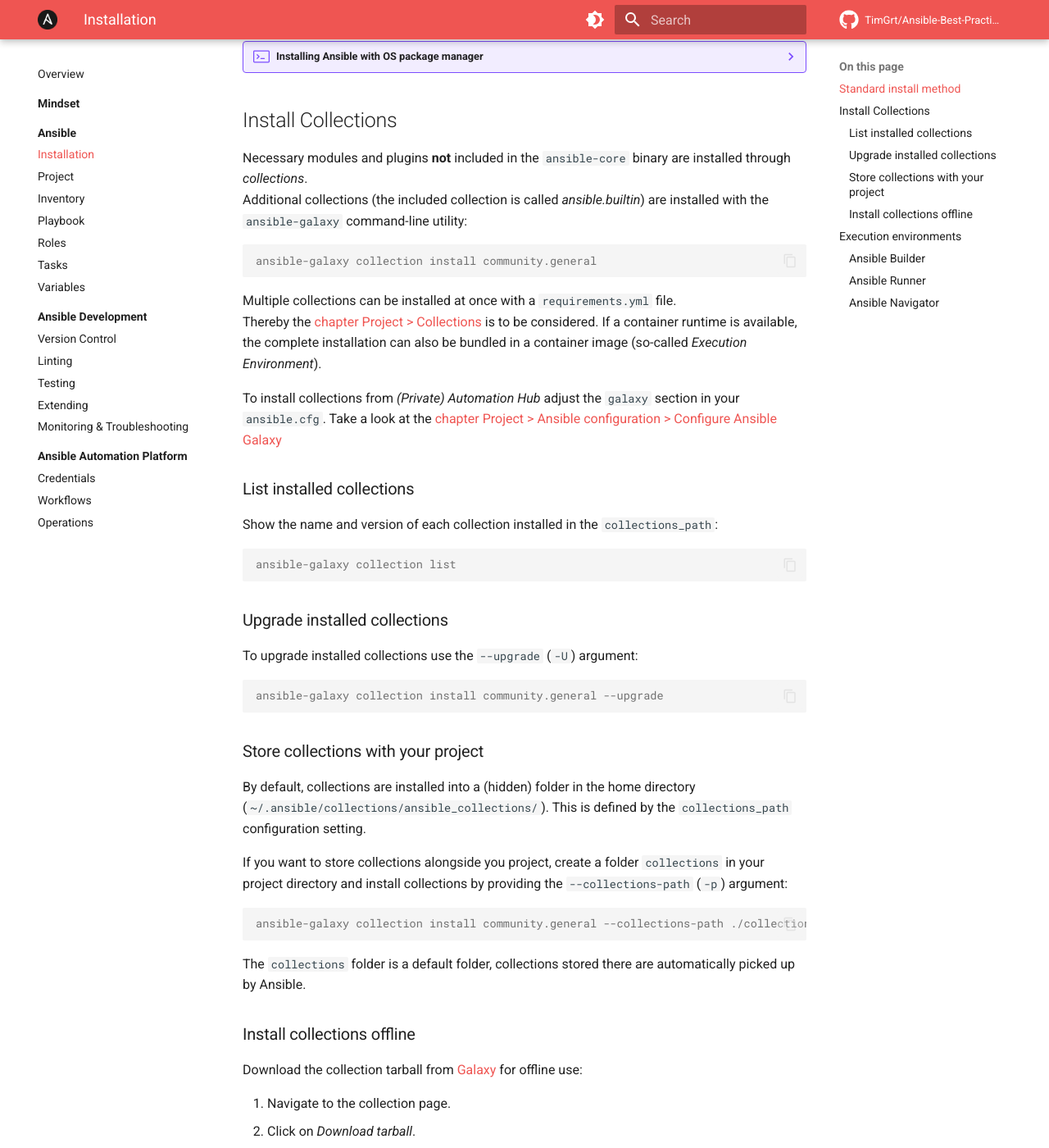
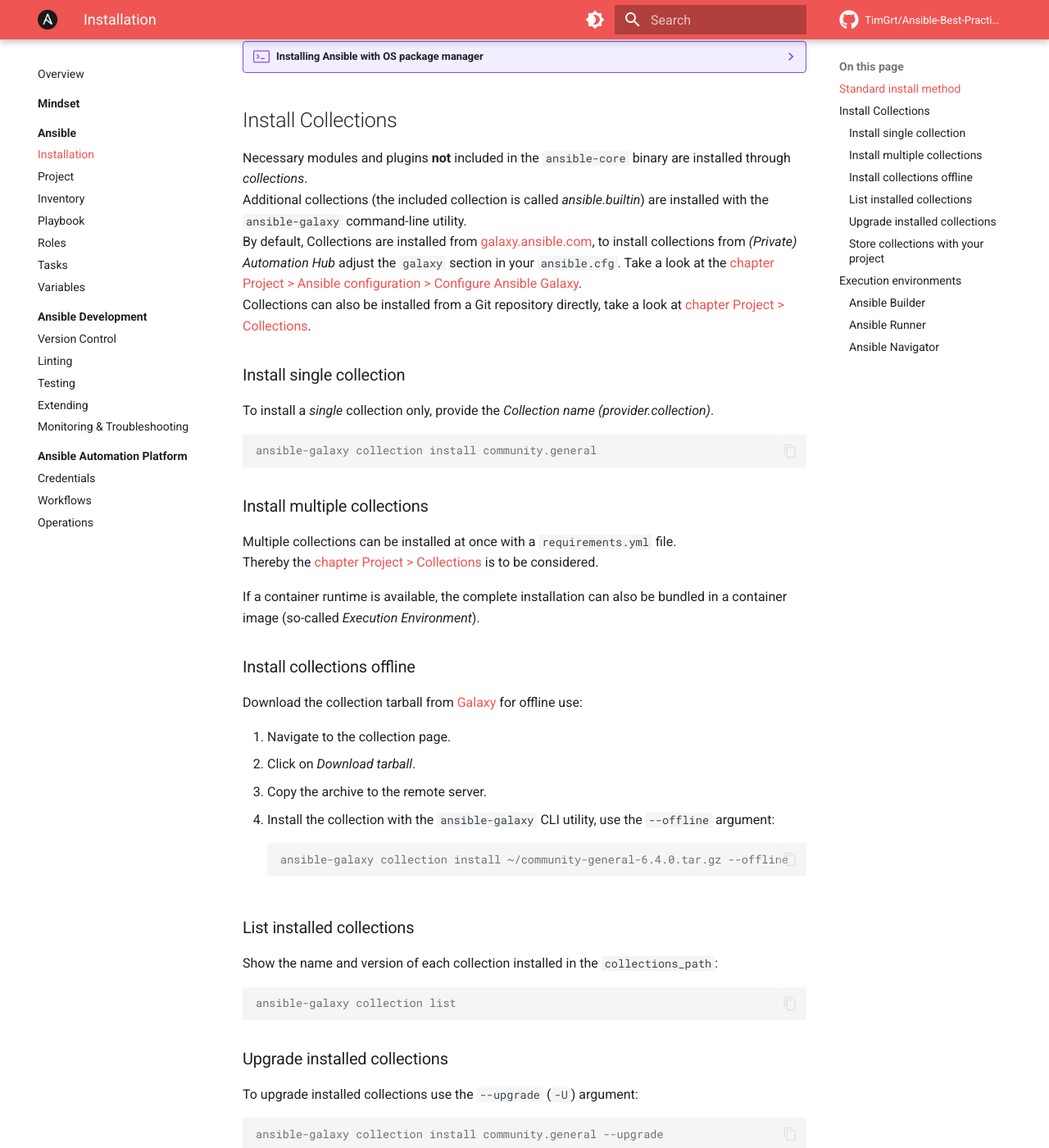
Before and after one commit to TimGrt/Ansible-Best-Practices, an MkDocs documentation site: the page built from docs/ansible/installation.md, in a window 1280 px wide and 1400 px high, scrolled down 739 px. Shown: the whole window at 82% size. Built offline with MkDocs 1.6.1 and Material for MkDocs 9.7.7, drawn with Linux system fonts in a browser that asks for light colours; plug-ins that fetch from the network failed and are left out; comment, search, counter and statistics services are not loaded; some of the changed text lies outside the part shown.

Commit message:
Added or moved sub-sections for collections. Added description on how to use collections from Git.

````diff
--- a/docs/ansible/installation.md
+++ b/docs/ansible/installation.md
@@ -58,16 +58,37 @@
 ## Install Collections
 
 Necessary modules and plugins **not** included in the `ansible-core` binary are installed through *collections*.
-Additional collections (the included collection is called *ansible.builtin*) are installed with the `ansible-galaxy` command-line utility:
+Additional collections (the included collection is called *ansible.builtin*) are installed with the `ansible-galaxy` command-line utility.
+By default, Collections are installed from [galaxy.ansible.com](https://galaxy.ansible.com), to install collections from *(Private) Automation Hub* adjust the `galaxy` section in your `ansible.cfg`. Take a look at the [chapter Project > Ansible configuration > Configure Ansible Galaxy](project.md#configure-ansible-galaxy).
+Collections can also be installed from a Git repository directly, take a look at [chapter Project > Collections](project.md#collections).
+
+### Install single collection
+
+To install a *single* collection only, provide the *Collection name (provider.collection)*.
 
 ```console
 ansible-galaxy collection install community.general
 ```
 
+### Install multiple collections
+
 Multiple collections can be installed at once with a `requirements.yml` file.
-Thereby the [chapter Project > Collections](project.md#collections) is to be considered. If a container runtime is available, the complete installation can also be bundled in a container image (so-called *Execution Environment*).
+Thereby the [chapter Project > Collections](project.md#collections) is to be considered.
 
-To install collections from *(Private) Automation Hub* adjust the `galaxy` section in your `ansible.cfg`. Take a look at the [chapter Project > Ansible configuration > Configure Ansible Galaxy](project.md#configure-ansible-galaxy)
+If a container runtime is available, the complete installation can also be bundled in a container image (so-called *Execution Environment*).
+
+### Install collections offline
+
+Download the collection tarball from [Galaxy](https://galaxy.ansible.com/){ target=_blank } for offline use:
+
+1. Navigate to the collection page.
+2. Click on *Download tarball*.
+3. Copy the archive to the remote server.
+4. Install the collection with the `ansible-galaxy` CLI utility, use the `--offline` argument:
+
+    ```console
+    ansible-galaxy collection install ~/community-general-6.4.0.tar.gz --offline
+    ```
 
 ### List installed collections
 
@@ -96,19 +117,6 @@
 ```
 
 The `collections` folder is a default folder, collections stored there are automatically picked up by Ansible.
-
-### Install collections offline
-
-Download the collection tarball from [Galaxy](https://galaxy.ansible.com/){ target=_blank } for offline use:
-
-1. Navigate to the collection page.
-2. Click on *Download tarball*.
-3. Copy the archive to the remote server.
-4. Install the collection with the `ansible-galaxy` CLI utility, use the `--offline` argument:
-
-    ```console
-    ansible-galaxy collection install ~/community-general-6.4.0.tar.gz --offline
-    ```
 
 ## Execution environments
 
````
Also changed, not shown: docs/ansible/project.md (+12 -0 lines).
